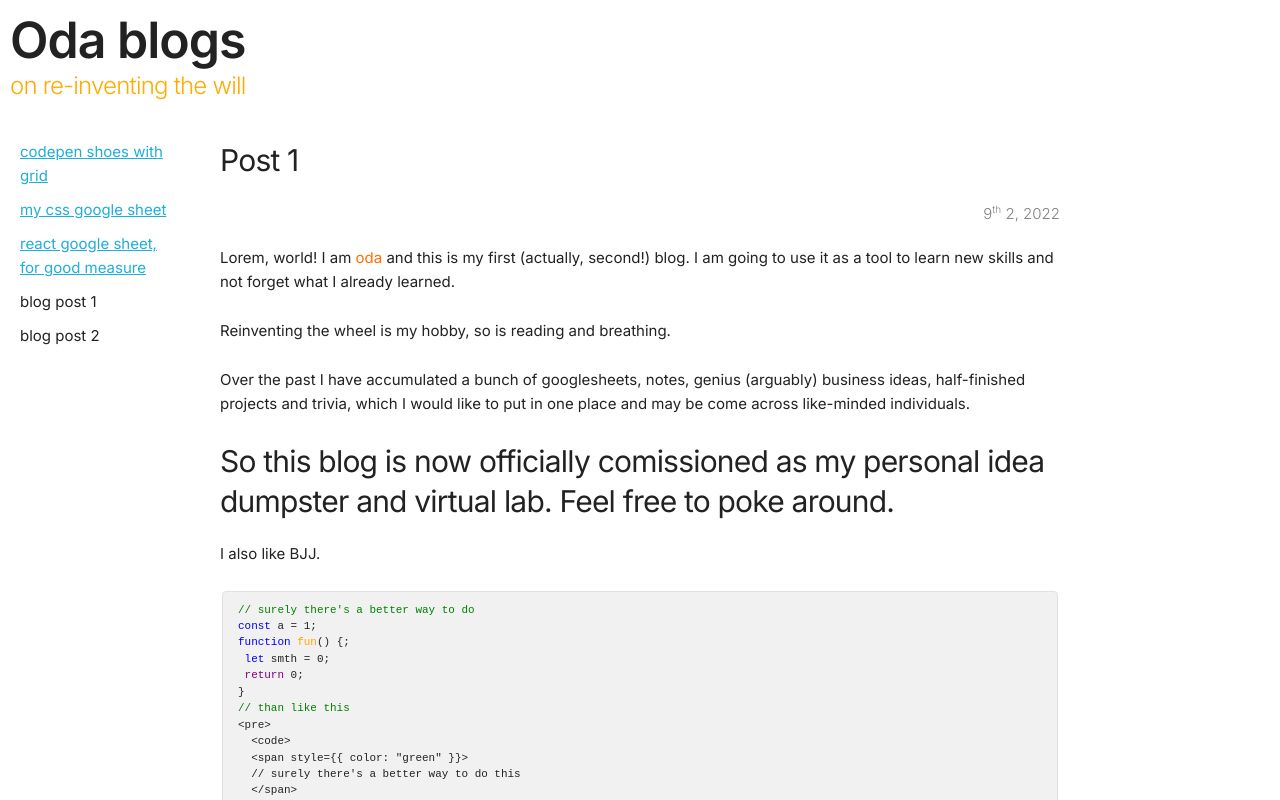
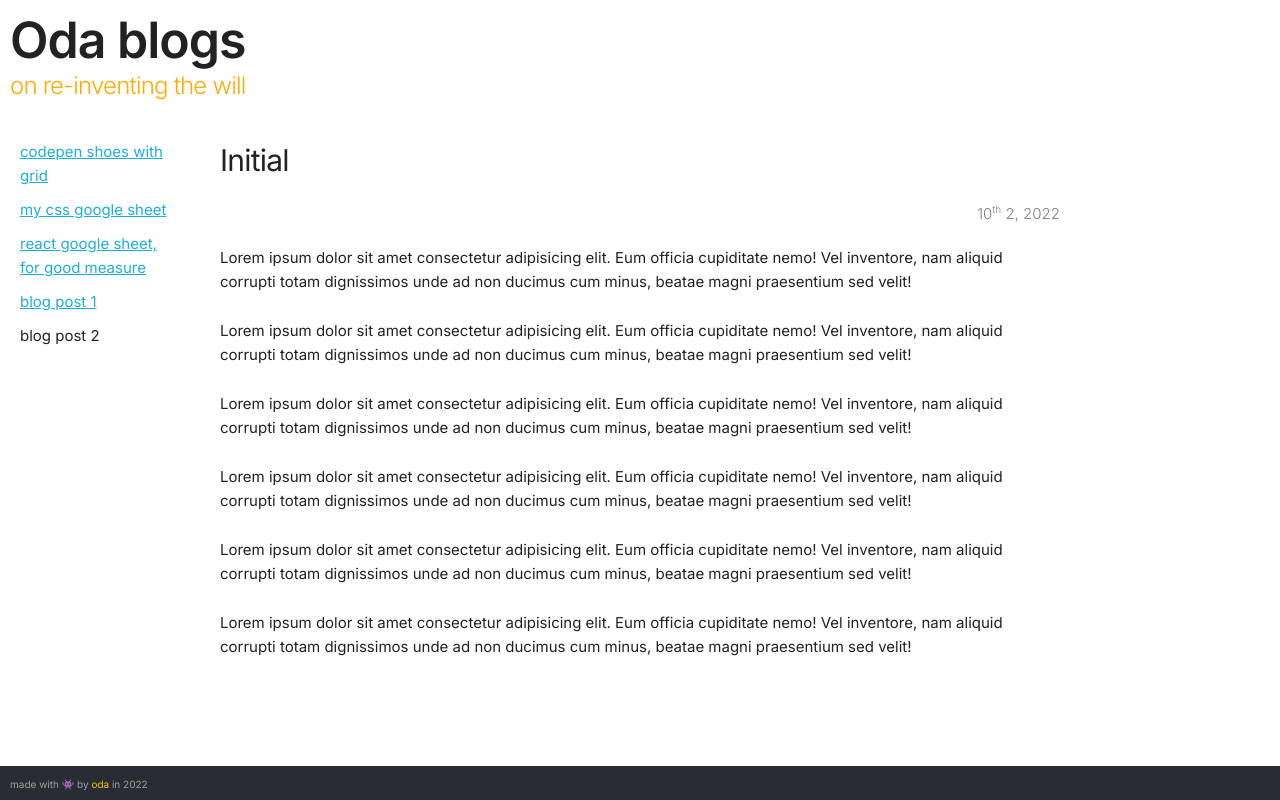
Before and after one commit to ooddaa/blog, a React (Create React App) app: page / in a window 1280 px wide. Shown: the top 800 px of the page. Built offline with nearby package versions, Linux system fonts and the light colour scheme.

Commit message:
adding Router for blog posts. need to prepare AppMain area to show "the latest" posts

```diff
--- a/package.json
+++ b/package.json
@@ -8,6 +8,7 @@
     "@testing-library/user-event": "^13.5.0",
     "react": "^17.0.2",
     "react-dom": "^17.0.2",
+    "react-router-dom": "^6.2.1",
     "react-scripts": "5.0.0",
     "web-vitals": "^2.1.4"
   },
--- a/src/App.js
+++ b/src/App.js
@@ -1,107 +1,33 @@
 import "./App.css";
 import { useState } from "react";
+import { Link, BrowserRouter as Router, Route, Switch } from "react-router-dom";
 import AppMain from "./components/AppMain";
 import Header from "./components/layout/Header";
 import Footer from "./components/layout/Footer";
 import PostsNav from "./components/nav/PostsNav";
 
-const post1 = {
-  header: "Post 1",
-  date: [2022, 2, 9],
-  body: (
-    <>
-      <p>
-        Lorem, world! I am <span style={{ color: "#ff6f00" }}>oda</span> and
-        this is my first (actually, second!) blog. I am going to use it as a
-        tool to learn new skills and not forget what I already learned.
-      </p>
+import posts from "./posts/posts";
 
-      <p>Reinventing the wheel is my hobby, so is reading and breathing.</p>
-      <p>
-        Over the past I have accumulated a bunch of googlesheets, notes, genius
-        (arguably) business ideas, half-finished projects and trivia, which I
-        would like to put in one place and may be come across like-minded
-        individuals.
-      </p>
-
-      <h4>
-        So this blog is now officially comissioned as my personal idea dumpster
-        and virtual lab. Feel free to poke around.
-      </h4>
-
-      <p>I also like BJJ.</p>
-
-      <pre>
-        <code>
-          <span style={{ color: "green" }}>
-            // surely there's a better way to do
-          </span>
-          <br />
-          <span style={{ color: "blue" }}>const</span> a = 1;
-          <br />
-          <span style={{ color: "blue" }}>function</span>{" "}
-          <span style={{ color: "orange" }}>fun</span>() {`{`};
-          <br />
-          <span style={{ color: "blue" }}> let</span> smth = 0;
-          <br />
-          <span style={{ color: "purple" }}> return</span> 0;
-          <br />
-          {`}`}
-          <br />
-          <span style={{ color: "green" }}>// than like this</span>
-          <br />
-          {`<pre>
-  <code>
-  <span style={{ color: "green" }}>
-  // surely there's a better way to do this
-  </span>
-  <br />
-  <span style={{ color: "blue" }}>const</span> a = 1;
-  <br />
-  <span style={{ color: "blue" }}>function</span>{" "}
-  <span style={{ color: "orange" }}>fun</span>() {\`{\`};
-  <br />
-  <span style={{ color: "blue" }}> let</span> smth = 0;
-  <br />
-  <span style={{ color: "purple" }}> return</span> 0;
-  <br />
-  {\`}\`}
-  <span style={{ color: "green" }}>
-  // than
-  </span>
-  <br />
-  </code>
-  </pre>`}
-        </code>
-      </pre>
-    </>
-  ),
-};
-const post2 = {
-  header: "Post 2",
-  date: [2022, 2, 10],
-  body: (
-    <>
-      <p>POST NUMBER 2</p>
-    </>
-  ),
-};
-
-const db = {
-  post_001: post1,
-  post_002: post2,
+var db = {
+  init: posts[0],
+  post_001: posts[1],
+  post_002: posts[2],
 };
 
 function App() {
-  const [displayedPost, setDisplayedPost] = useState(db.post_001);
+  const [displayedPost, setDisplayedPost] = useState(db["init"]);
   function displayPost(postId) {
     setDisplayedPost(db[postId]);
   }
+
   return (
     <div className="App">
       <Header />
+      {/* <Router> */}
       <PostsNav displayPost={displayPost} />
+      {/* </Router> */}
       <AppMain post={displayedPost} />
+      {/* <AppMain post={displayedPost} /> */}
       <Footer />
     </div>
   );
--- a/src/components/nav/PostsNav.jsx
+++ b/src/components/nav/PostsNav.jsx
@@ -1,4 +1,5 @@
 import React from "react";
+import { Link, BrowserRouter as Router, Route, Switch } from "react-router-dom";
 import PropTypes from "prop-types";
 
 function PostsNav({ displayPost }) {
@@ -14,12 +15,14 @@ function PostsNav({ displayPost }) {
   return (
     <div className="posts-nav">
       {/* <h4>posts</h4> */}
-      <ul class="posts-list">
-        <li>
-          <a href="https://codepen.io/ooddaa/pen/OJORwEm">
-            codepen shoes with grid
-          </a>
-        </li>
+      <ul className="posts-list">
+        {
+          <li>
+            <a href="https://codepen.io/ooddaa/pen/OJORwEm">
+              codepen shoes with grid
+            </a>
+          </li>
+        }
 
         <li>
           <a href="https://docs.google.com/spreadsheets/d/1aPB-q2HFhkqob-1v1u95DHjRBTpfAx-jJsQHrj7d7cA/edit?usp=sharing">
@@ -32,10 +35,13 @@ function PostsNav({ displayPost }) {
           </a>
         </li>
         <li>
+          <Link to="/blogpost1">blog post 1</Link>
+        </li>
+        {/* <li>
           <div className="btn-post" onClick={() => displayPost("post_001")}>
             blog post 1
           </div>
-        </li>
+        </li> */}
         <li>
           <div className="btn-post" onClick={() => displayPost("post_002")}>
             blog post 2
--- a/src/index.js
+++ b/src/index.js
@@ -1,14 +1,35 @@
 import React from "react";
 import ReactDOM from "react-dom";
+import { BrowserRouter, Routes, Route } from "react-router-dom";
+import Blogpost1 from "./routes/blogpost1";
 import App from "./App";
+import AppRoute from "./utils/AppRoute.jsx";
 import reportWebVitals from "./reportWebVitals";
 
 ReactDOM.render(
-  <React.StrictMode>
-    <App />
-  </React.StrictMode>,
+  <BrowserRouter>
+    <Routes>
+      <Route path="/" element={<App />}></Route>
+      <Route path="blogpost1" element={<Blogpost1 />}></Route>
+    </Routes>
+  </BrowserRouter>,
   document.getElementById("root")
 );
+// ReactDOM.render(
+//   <BrowserRouter>
+//     <Routes>
+//       <Route path="/" element={<App />}></Route>
+//       {/* <Route path="blogpost1" element={<App postId={"post_002"} />}></Route> */}
+//       {/* <Route path="blogpost1" element={<Blogpost1 />}></Route> */}
+//       {/* <Route path="blogpost1" component={Blogpost1}></Route> */}
+//       <AppRoute exact path="blogpost1" component={Blogpost1}></AppRoute>
+//     </Routes>
+//     {/* <React.StrictMode> */}
+//     {/* <App /> */}
+//     {/* </React.StrictMode> */}
+//   </BrowserRouter>,
+//   document.getElementById("root")
+// );
 
 // If you want to start measuring performance in your app, pass a function
 // to log results (for example: reportWebVitals(console.log))
--- /dev/null
+++ b/src/posts/posts.js
@@ -0,0 +1,152 @@
+const posts = [
+  {
+    header: "Initial",
+    date: [2022, 2, 10],
+    body: (
+      <>
+        <p>
+          Lorem ipsum dolor sit amet consectetur adipisicing elit. Eum officia
+          cupiditate nemo! Vel inventore, nam aliquid corrupti totam dignissimos
+          unde ad non ducimus cum minus, beatae magni praesentium sed velit!
+        </p>
+        <p>
+          Lorem ipsum dolor sit amet consectetur adipisicing elit. Eum officia
+          cupiditate nemo! Vel inventore, nam aliquid corrupti totam dignissimos
+          unde ad non ducimus cum minus, beatae magni praesentium sed velit!
+        </p>
+        <p>
+          Lorem ipsum dolor sit amet consectetur adipisicing elit. Eum officia
+          cupiditate nemo! Vel inventore, nam aliquid corrupti totam dignissimos
+          unde ad non ducimus cum minus, beatae magni praesentium sed velit!
+        </p>
+        <p>
+          Lorem ipsum dolor sit amet consectetur adipisicing elit. Eum officia
+          cupiditate nemo! Vel inventore, nam aliquid corrupti totam dignissimos
+          unde ad non ducimus cum minus, beatae magni praesentium sed velit!
+        </p>
+        <p>
+          Lorem ipsum dolor sit amet consectetur adipisicing elit. Eum officia
+          cupiditate nemo! Vel inventore, nam aliquid corrupti totam dignissimos
+          unde ad non ducimus cum minus, beatae magni praesentium sed velit!
+        </p>
+        <p>
+          Lorem ipsum dolor sit amet consectetur adipisicing elit. Eum officia
+          cupiditate nemo! Vel inventore, nam aliquid corrupti totam dignissimos
+          unde ad non ducimus cum minus, beatae magni praesentium sed velit!
+        </p>
+      </>
+    ),
+  },
+  {
+    header: "Post 1",
+    date: [2022, 2, 9],
+    body: (
+      <>
+        <p>
+          Lorem, world! I am <span style={{ color: "#ff6f00" }}>oda</span> and
+          this is my first (actually, second!) blog. I am going to use it as a
+          tool to learn new skills and not forget what I already learned.
+        </p>
+
+        <p>Reinventing the wheel is my hobby, so is reading and breathing.</p>
+        <p>
+          Over the past I have accumulated a bunch of googlesheets, notes,
+          genius (arguably) business ideas, half-finished projects and trivia,
+          which I would like to put in one place and may be come across
+          like-minded individuals.
+        </p>
+
+        <h4>
+          So this blog is now officially comissioned as my personal idea
+          dumpster and virtual lab. Feel free to poke around.
+        </h4>
+
+        <p>I also like BJJ.</p>
+
+        <pre>
+          <code>
+            <span style={{ color: "green" }}>
+              // surely there's a better way to do
+            </span>
+            <br />
+            <span style={{ color: "blue" }}>const</span> a = 1;
+            <br />
+            <span style={{ color: "blue" }}>function</span>{" "}
+            <span style={{ color: "orange" }}>fun</span>() {`{`};
+            <br />
+            <span style={{ color: "blue" }}> let</span> smth = 0;
+            <br />
+            <span style={{ color: "purple" }}> return</span> 0;
+            <br />
+            {`}`}
+            <br />
+            <span style={{ color: "green" }}>// than like this</span>
+            <br />
+            {`<pre>
+    <code>
+    <span style={{ color: "green" }}>
+    // surely there's a better way to do this
+    </span>
+    <br />
+    <span style={{ color: "blue" }}>const</span> a = 1;
+    <br />
+    <span style={{ color: "blue" }}>function</span>{" "}
+    <span style={{ color: "orange" }}>fun</span>() {\`{\`};
+    <br />
+    <span style={{ color: "blue" }}> let</span> smth = 0;
+    <br />
+    <span style={{ color: "purple" }}> return</span> 0;
+    <br />
+    {\`}\`}
+    <span style={{ color: "green" }}>
+    // than
+    </span>
+    <br />
+    </code>
+    </pre>`}
+          </code>
+        </pre>
+      </>
+    ),
+  },
+  {
+    header: "Post 2",
+    date: [2022, 2, 10],
+    body: (
+      <>
+        <p>
+          Lorem ipsum dolor sit amet consectetur adipisicing elit. Eum officia
+          cupiditate nemo! Vel inventore, nam aliquid corrupti totam dignissimos
+          unde ad non ducimus cum minus, beatae magni praesentium sed velit!
+        </p>
+        <p>
+          Lorem ipsum dolor sit amet consectetur adipisicing elit. Eum officia
+          cupiditate nemo! Vel inventore, nam aliquid corrupti totam dignissimos
+          unde ad non ducimus cum minus, beatae magni praesentium sed velit!
+        </p>
+        <p>
+          Lorem ipsum dolor sit amet consectetur adipisicing elit. Eum officia
+          cupiditate nemo! Vel inventore, nam aliquid corrupti totam dignissimos
+          unde ad non ducimus cum minus, beatae magni praesentium sed velit!
+        </p>
+        <p>
+          Lorem ipsum dolor sit amet consectetur adipisicing elit. Eum officia
+          cupiditate nemo! Vel inventore, nam aliquid corrupti totam dignissimos
+          unde ad non ducimus cum minus, beatae magni praesentium sed velit!
+        </p>
+        <p>
+          Lorem ipsum dolor sit amet consectetur adipisicing elit. Eum officia
+          cupiditate nemo! Vel inventore, nam aliquid corrupti totam dignissimos
+          unde ad non ducimus cum minus, beatae magni praesentium sed velit!
+        </p>
+        <p>
+          Lorem ipsum dolor sit amet consectetur adipisicing elit. Eum officia
+          cupiditate nemo! Vel inventore, nam aliquid corrupti totam dignissimos
+          unde ad non ducimus cum minus, beatae magni praesentium sed velit!
+        </p>
+      </>
+    ),
+  },
+];
+
+export default posts;
--- /dev/null
+++ b/src/routes/blogpost1.jsx
@@ -0,0 +1,20 @@
+import React from "react";
+import Header from "../components/layout/Header";
+import Footer from "../components/layout/Footer";
+import PostsNav from "../components/nav/PostsNav";
+import AppMain from "../components/AppMain";
+
+import posts from "../posts/posts";
+
+function Blogpost1() {
+  return (
+    <div className="App">
+      <Header></Header>
+      <PostsNav></PostsNav>
+      <AppMain post={posts[1]} />
+      <Footer></Footer>
+    </div>
+  );
+}
+
+export default Blogpost1;
--- /dev/null
+++ b/src/utils/AppRoute.jsx
@@ -0,0 +1,31 @@
+import React from "react";
+import { Route } from "react-router-dom";
+
+// class AppRoute extends Route(config = {
+//   component: Component,
+//   layout: Layout,
+//   ...rest,
+// }) {
+class AppRoute extends Route {
+  constructor({ component: Component, layout: Layout, ...rest }) {
+    this.Layout =
+      Layout === undefined ? (props) => <>{props.children}</> : Layout;
+    this.Component = Component;
+    this.rest = rest;
+  }
+
+  render() {
+    return (
+      <Route
+        {...this.rest}
+        render={(props) => (
+          <this.Layout>
+            <this.Component {...props} />
+          </this.Layout>
+        )}
+      />
+    );
+  }
+}
+
+export default AppRoute;
```
Also changed, not shown: 1 other file (tests, documents, lock files or other folders).
